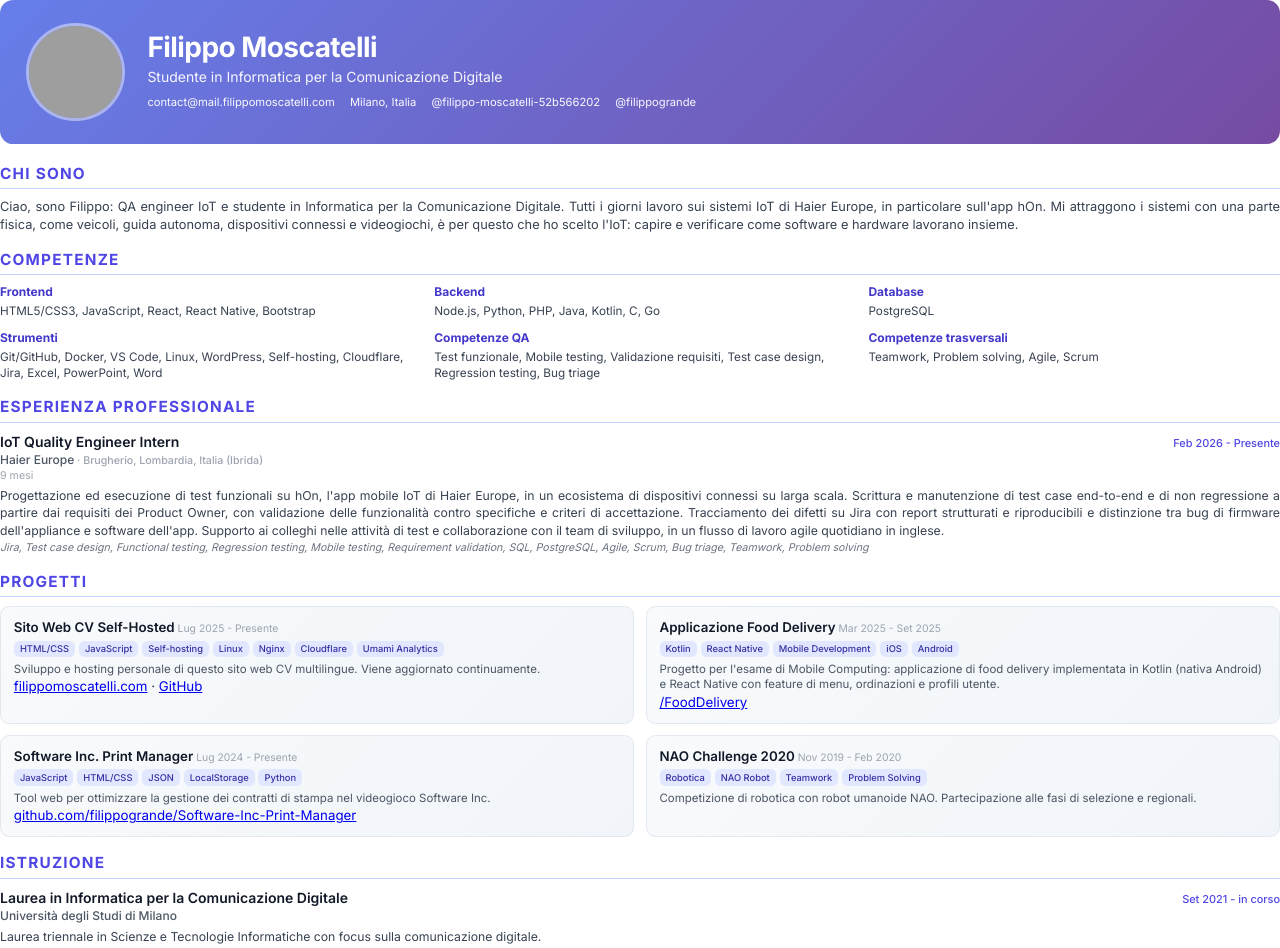
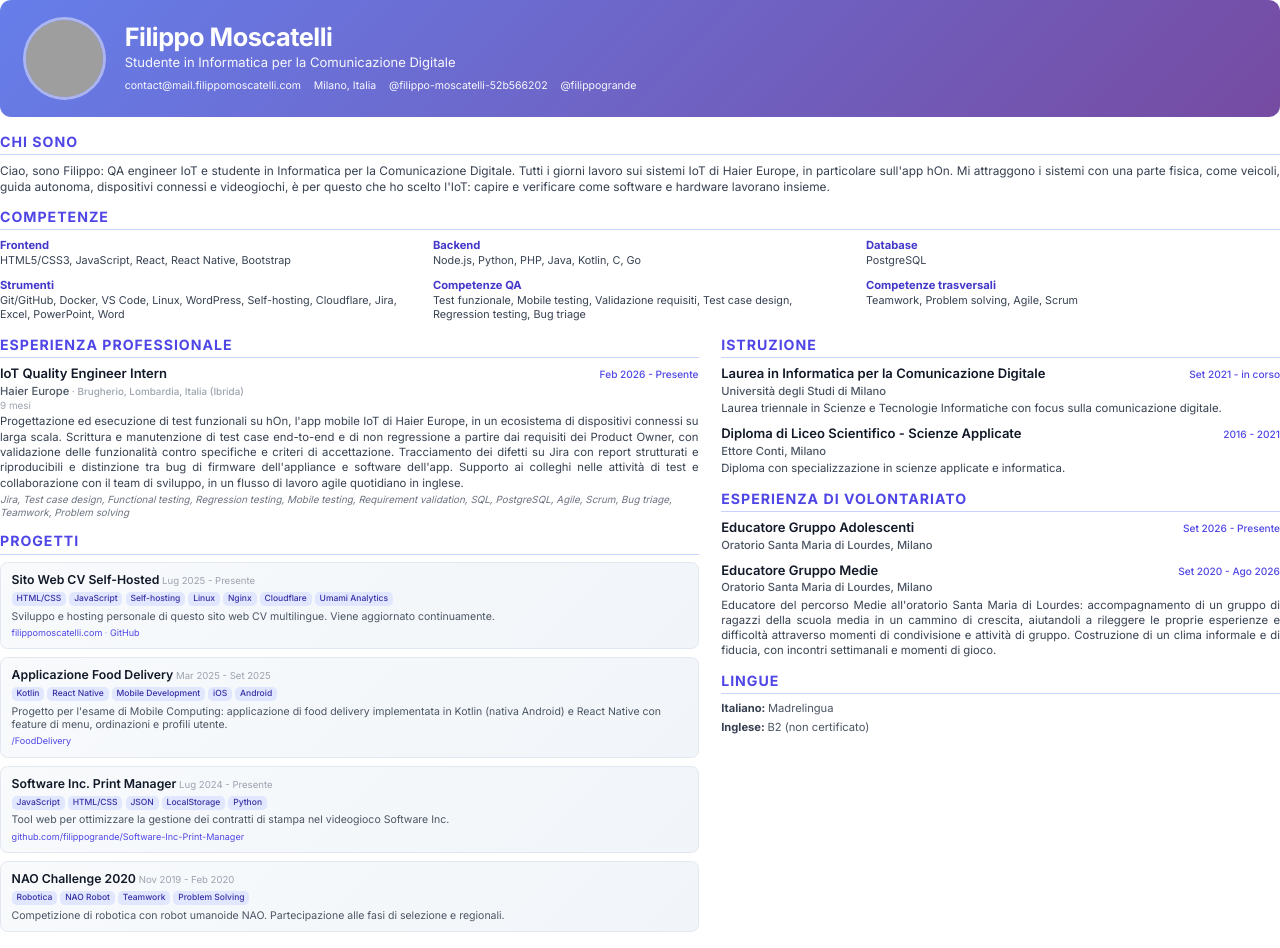
Before and after one commit to filippogrande/Filippomoscatelli, a plain HTML site: page print-cv.html in a window 1280 px wide. Shown: the top 948 px of the page. Drawn offline with Linux system fonts and the light colour scheme; grey boxes are pictures that could not be loaded.

Commit message:
Order + smaller fonts to fit one page; project links styling

```diff
--- a/css/print-cv.css
+++ b/css/print-cv.css
@@ -2,14 +2,14 @@
  * print-cv.css — foglio di stile della pagina print-cv.html (PDF del CV).
  * Non viene caricato dal sito.
  *
- * Struttura: header in stile sito (banda gradient + foto tonda), Chi Sono,
- * Esperienza, Progetti a card, Competenze su tre colonne, poi Istruzione +
- * Volontariato a sinistra e Lingue a destra.
+ * Ordine: header in stile sito → Chi Sono → Competenze (3 colonne) → corpo su
+ * due colonne (sinistra: Esperienza + Progetti; destra: Istruzione +
+ * Volontariato + Lingue). Tutto pensato per stare in una pagina A4.
  */
 
 @page {
   size: A4;
-  margin: 11mm 11mm 10mm 11mm;
+  margin: 10mm 10mm 9mm 10mm;
 }
 
 * {
@@ -25,8 +25,8 @@ html {
 
 body {
   font-family: 'Inter', -apple-system, BlinkMacSystemFont, 'Segoe UI', Roboto, sans-serif;
-  font-size: 10pt;
-  line-height: 1.4;
+  font-size: 9.3pt;
+  line-height: 1.35;
   color: #1f2937;
   background: #fff;
   orphans: 2;
@@ -38,44 +38,44 @@ body {
   display: grid;
   grid-template-columns: auto 1fr;
   align-items: center;
-  gap: 6mm;
-  padding: 6mm 7mm;
-  border-radius: 3.5mm;
+  gap: 5mm;
+  padding: 4.5mm 6mm;
+  border-radius: 3mm;
   background: linear-gradient(135deg, #667eea 0%, #764ba2 100%);
   color: #fff;
-  margin-bottom: 5mm;
+  margin-bottom: 4mm;
 }
 
 .cv-header__photo img {
   display: block;
-  width: 26mm;
-  height: 26mm;
+  width: 22mm;
+  height: 22mm;
   border-radius: 50%;
   object-fit: cover;
-  border: 0.9mm solid rgba(255, 255, 255, 0.35);
+  border: 0.8mm solid rgba(255, 255, 255, 0.35);
   background: rgba(255, 255, 255, 0.15);
 }
 
 .cv-header__name {
-  font-size: 21pt;
+  font-size: 19pt;
   font-weight: 700;
   letter-spacing: -0.02em;
   line-height: 1.05;
 }
 
 .cv-header__role {
-  font-size: 10.5pt;
+  font-size: 9.8pt;
   font-weight: 400;
   opacity: 0.94;
-  margin-top: 1.2mm;
+  margin-top: 1mm;
 }
 
 .cv-header__contacts {
   display: flex;
   flex-wrap: wrap;
-  gap: 1mm 4mm;
-  margin-top: 2.4mm;
-  font-size: 8.4pt;
+  gap: 0.8mm 3.4mm;
+  margin-top: 2mm;
+  font-size: 7.9pt;
   opacity: 0.96;
 }
 
@@ -90,29 +90,29 @@ body {
 
 /* ---------------- Sezioni ---------------- */
 .cv-section {
-  margin-bottom: 4mm;
+  margin-bottom: 3.2mm;
 }
 
 .cv-section__title {
-  font-size: 11.5pt;
+  font-size: 10.6pt;
   font-weight: 700;
   text-transform: uppercase;
-  letter-spacing: 0.08em;
+  letter-spacing: 0.07em;
   color: #4f46e5;
   border-bottom: 1pt solid #c7d2fe;
-  padding-bottom: 1mm;
-  margin-bottom: 2.4mm;
+  padding-bottom: 0.8mm;
+  margin-bottom: 2mm;
 }
 
 .cv-text {
-  font-size: 9.6pt;
+  font-size: 8.9pt;
   color: #374151;
   text-align: justify;
 }
 
-/* ---------------- Voci (lavoro, istruzione, volontariato) ---------------- */
+/* ---------------- Voci ---------------- */
 .cv-entry {
-  margin-bottom: 3mm;
+  margin-bottom: 2.4mm;
   page-break-inside: avoid;
   break-inside: avoid;
 }
@@ -125,73 +125,73 @@ body {
   display: flex;
   justify-content: space-between;
   align-items: baseline;
-  gap: 3mm;
+  gap: 2.5mm;
 }
 
 .cv-entry__title {
-  font-size: 10.5pt;
+  font-size: 9.8pt;
   font-weight: 600;
   color: #111827;
 }
 
 .cv-entry__period {
-  font-size: 8.2pt;
+  font-size: 7.6pt;
   font-weight: 500;
   color: #4f46e5;
   white-space: nowrap;
 }
 
 .cv-entry__org {
-  font-size: 9pt;
+  font-size: 8.4pt;
   font-weight: 500;
   color: #4b5563;
-  margin-top: 0.3mm;
+  margin-top: 0.2mm;
 }
 
 .cv-entry__place {
-  font-size: 8pt;
+  font-size: 7.4pt;
   color: #9ca3af;
 }
 
 .cv-entry__desc {
-  font-size: 9.2pt;
+  font-size: 8.5pt;
   color: #374151;
   text-align: justify;
-  margin-top: 0.8mm;
+  margin-top: 0.6mm;
 }
 
 .cv-entry__tech {
-  font-size: 8pt;
+  font-size: 7.4pt;
   color: #6b7280;
   font-style: italic;
-  margin-top: 0.6mm;
+  margin-top: 0.5mm;
 }
 
 /* ---------------- Progetti a card ---------------- */
 .cv-projects {
   display: grid;
-  grid-template-columns: 1fr 1fr;
-  gap: 3mm;
+  grid-template-columns: 1fr;
+  gap: 2.2mm;
 }
 
 .cv-project {
   background: linear-gradient(135deg, #f8fafc 0%, #f1f5f9 100%);
   border: 0.5pt solid #e2e8f0;
-  border-radius: 2.5mm;
-  padding: 3mm 3.4mm;
+  border-radius: 2mm;
+  padding: 2.4mm 2.8mm;
   page-break-inside: avoid;
   break-inside: avoid;
 }
 
 .cv-project__title {
-  font-size: 10pt;
+  font-size: 9.2pt;
   font-weight: 600;
   color: #111827;
   line-height: 1.25;
 }
 
 .cv-project__period {
-  font-size: 7.8pt;
+  font-size: 7.2pt;
   font-weight: 400;
   color: #9ca3af;
 }
@@ -199,31 +199,45 @@ body {
 .cv-project__chips {
   display: flex;
   flex-wrap: wrap;
-  gap: 1mm;
-  margin: 1.4mm 0 1.2mm;
+  gap: 0.8mm;
+  margin: 1.1mm 0 0.9mm;
 }
 
 .cv-project__chip {
   background: #e0e7ff;
   color: #3730a3;
-  font-size: 7pt;
+  font-size: 6.4pt;
   font-weight: 500;
-  padding: 0.5mm 1.6mm;
-  border-radius: 1.5mm;
+  padding: 0.4mm 1.3mm;
+  border-radius: 1.3mm;
   white-space: nowrap;
 }
 
 .cv-project__desc {
-  font-size: 8.6pt;
+  font-size: 7.9pt;
   color: #4b5563;
-  line-height: 1.35;
+  line-height: 1.3;
+}
+
+.cv-project__links {
+  margin-top: 0.9mm;
+  font-size: 6.8pt;
+}
+
+.cv-project__links a {
+  color: #4f46e5;
+  text-decoration: none;
+}
+
+.cv-project__sep {
+  color: #9ca3af;
 }
 
 /* ---------------- Competenze: tre colonne ---------------- */
 .cv-skills {
   display: grid;
   grid-template-columns: repeat(3, 1fr);
-  gap: 3mm 6mm;
+  gap: 2.4mm 5mm;
 }
 
 .cv-skill {
@@ -232,35 +246,35 @@ body {
 }
 
 .cv-skill__cat {
-  font-size: 9pt;
+  font-size: 8.4pt;
   font-weight: 700;
   color: #4338ca;
-  margin-bottom: 0.5mm;
+  margin-bottom: 0.4mm;
 }
 
 .cv-skill__items {
-  font-size: 8.8pt;
+  font-size: 8.1pt;
   color: #374151;
-  line-height: 1.38;
+  line-height: 1.32;
 }
 
-/* ---------------- Riga finale a due colonne ---------------- */
-.cv-bottom {
+/* ---------------- Corpo a due colonne ---------------- */
+.cv-body {
   display: grid;
-  grid-template-columns: 1.55fr 1fr;
-  gap: 7mm;
+  grid-template-columns: 1.25fr 1fr;
+  gap: 6mm;
   align-items: start;
 }
 
-.cv-bottom__left,
-.cv-bottom__right {
+.cv-body__left,
+.cv-body__right {
   min-width: 0;
 }
 
 /* ---------------- Lingue ---------------- */
 .cv-lang {
-  font-size: 9pt;
-  margin-bottom: 1mm;
+  font-size: 8.4pt;
+  margin-bottom: 0.8mm;
 }
 
 .cv-lang:last-child {
```
